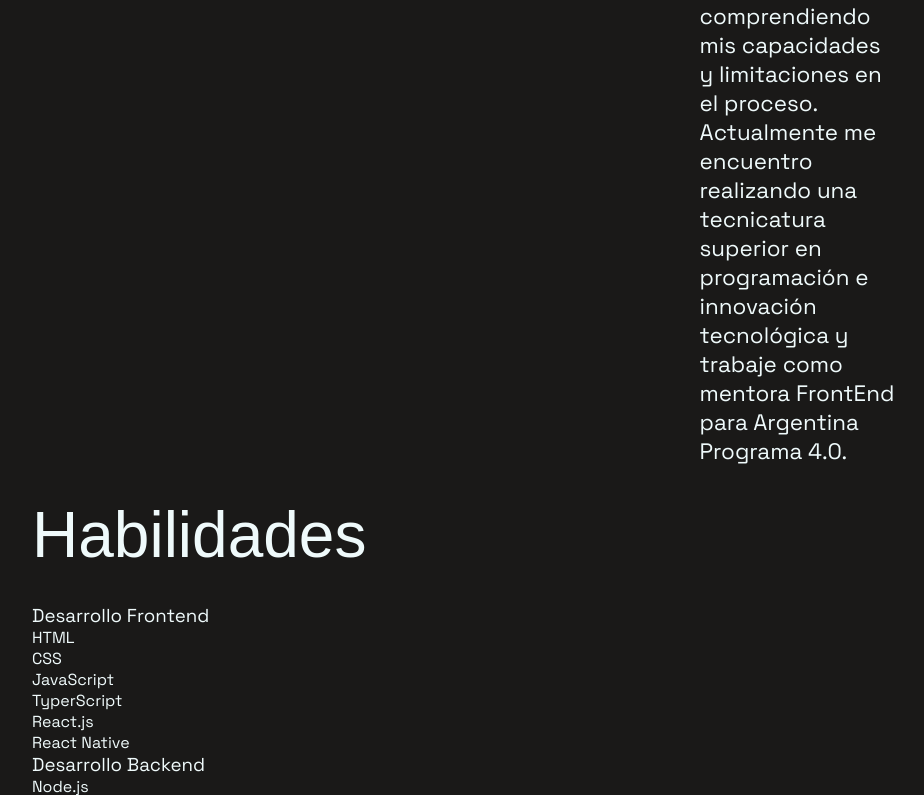
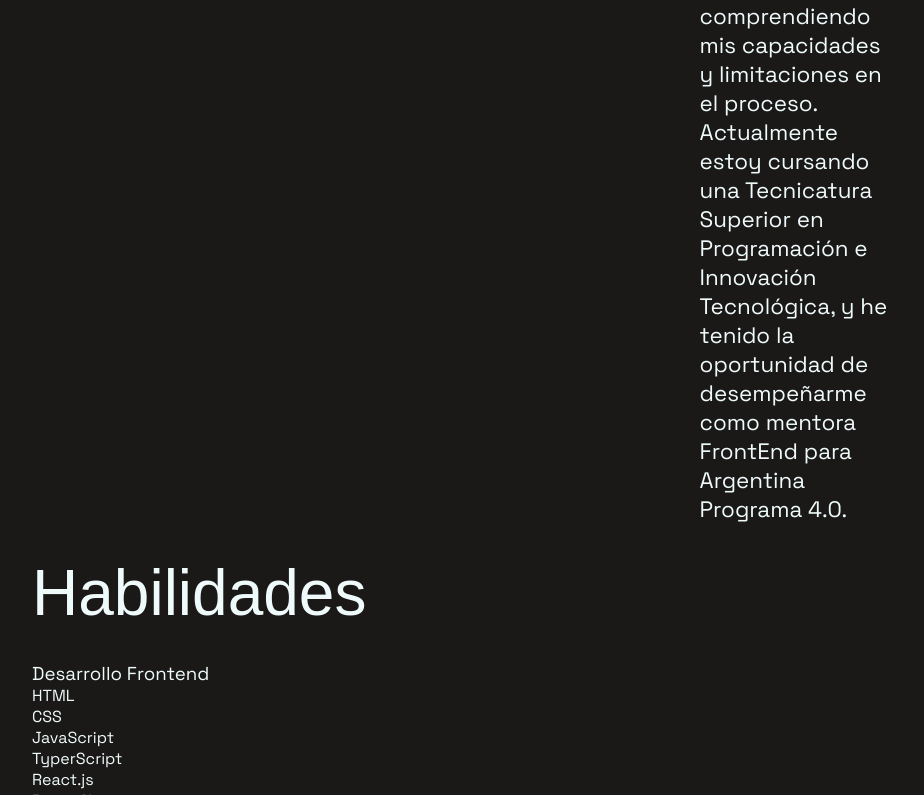
Before and after one commit to Cristaldo-Fiorela/portfolio2024, a React (Vite) app: page / in a window 1280 px wide. Shown: the part 1625-2420 px from the top of the page, without its empty margins (48-972 px from the left). Built offline with nearby package versions, Linux system fonts and the light colour scheme; a web font is replaced by a local one.

Commit message:
cambio de segundo parrafo de about

```diff
--- a/src/components/About.jsx
+++ b/src/components/About.jsx
@@ -8,7 +8,7 @@ const About = () => {
         <img src={portrait} alt="retrato" id='portrait'/>
         <div className='about-description'>
           <p>Soy una persona con un equilibrio entre creatividad y lógica. Descubrí mi pasión por el desarrollo web en 2020, donde encontré la combinación perfecta para utilizar tanto mi lado creativo en el diseño como mi habilidad lógica en la codificación. Estoy comprometido/a a llevar proyectos desde su concepción hasta la realidad, comprendiendo mis capacidades y limitaciones en el proceso.</p>
-          <p>Actualmente me encuentro realizando una tecnicatura superior en programación e innovación tecnológica y trabaje como mentora FrontEnd para Argentina Programa 4.0.</p>
+          <p>Actualmente estoy cursando una Tecnicatura Superior en Programación e Innovación Tecnológica, y he tenido la oportunidad de desempeñarme como mentora FrontEnd para Argentina Programa 4.0.</p>
         </div>
       </div>
     </section>
```
